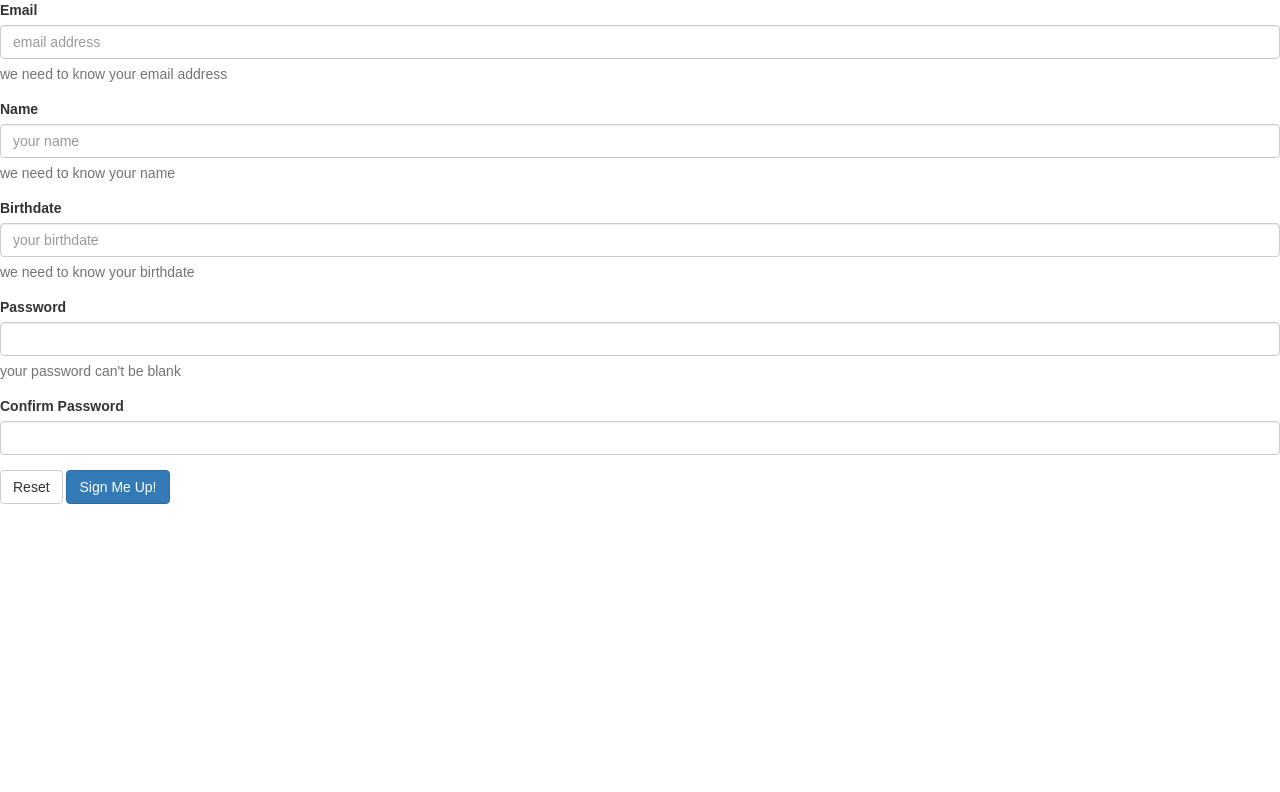
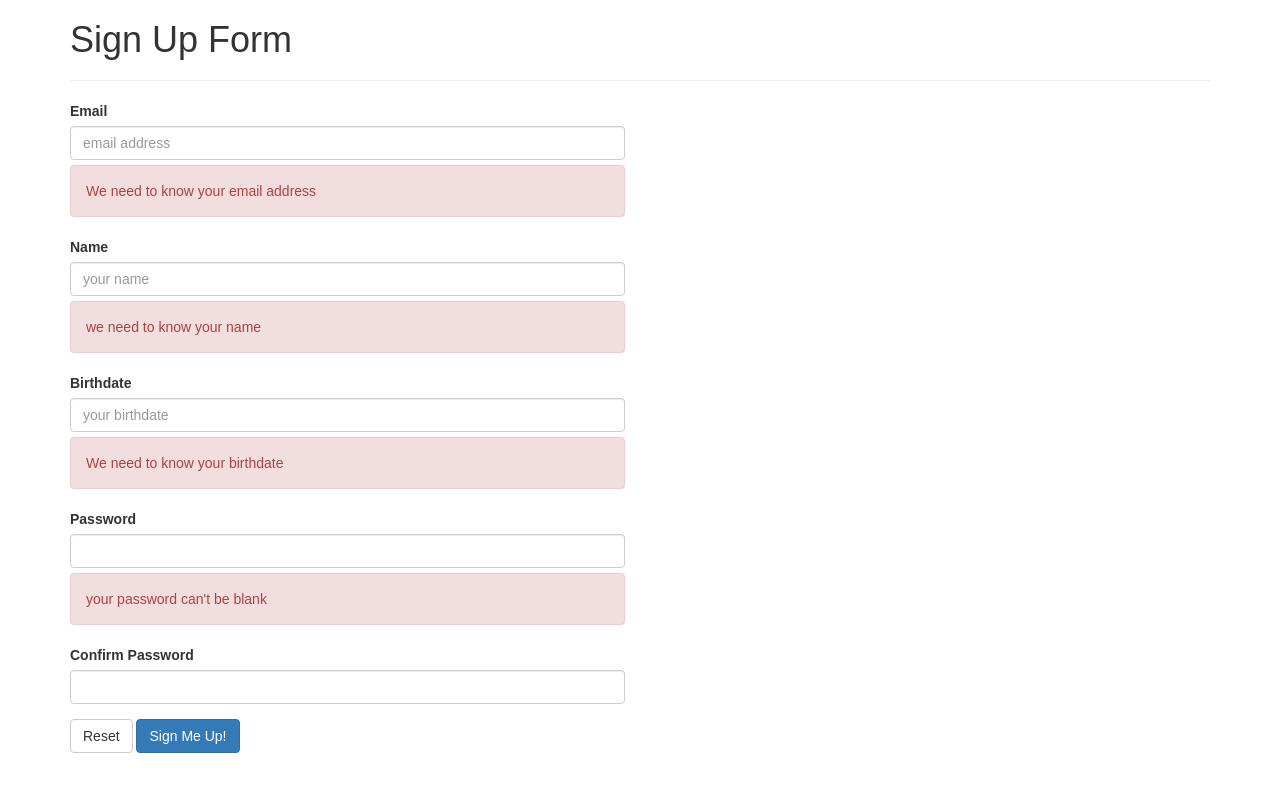
Before and after one commit to FXStrato/team-challenge, a React (Create React App) app: page / in a window 1280 px wide. Shown: the top 792 px of the page. Built offline with nearby package versions, Linux system fonts and the light colour scheme.

Commit message:
Added styling using just the css file

```diff
--- a/src/TeamSignUp.js
+++ b/src/TeamSignUp.js
@@ -43,6 +43,15 @@ class SignUpForm extends React.Component {
     var buttonEnabled = (this.state.email.valid && this.state.name.valid && this.state.dob.isValid && this.state.password.valid);
 
     return (
+      <div className="container">
+        <div className="row">
+          <div className="col-sm-12">
+            <h1>Sign Up Form</h1>
+            <hr/>
+          </div>
+        </div>
+        <div className="row">
+          <div className="col-sm-6">
             <form name="signupForm" onSubmit={(e) => this.handleSubmit(e)}>
 
               <EmailInput value={this.state.email.value} updateParent={this.updateState} />
@@ -70,8 +79,10 @@ class SignUpForm extends React.Component {
                 <button id="resetButton" type="reset" className="btn btn-default" onClick={(e)=>this.handleReset(e)}>Reset</button> {' ' /*space*/}
                 <button id="submitButton" type="submit" className="btn btn-primary" disabled={buttonEnabled}>Sign Me Up!</button>
               </div>
-
             </form>
+          </div>
+        </div>
+      </div>
     );
   }
 }
@@ -124,10 +135,10 @@ class EmailInput extends React.Component {
                 onChange={(e) => this.handleChange(e)}
         />
         {errors.missing &&
-          <p className="help-block error-missing">we need to know your email address</p>
+          <p className="help-block error-missing alert alert-danger">We need to know your email address</p>
         }
         {errors.invalid &&
-          <p className="help-block error-invalid">this is not a valid email address</p>
+          <p className="help-block error-invalid alert alert-danger">This is not a valid email address</p>
         }
       </div>
     );
@@ -169,12 +180,12 @@ class RequiredInput extends React.Component {
     return (
       <div className={inputStyle}>
         <label htmlFor={this.props.field}>{this.props.label}</label>
-        <input type={this.props.type} id={this.props.id} name={this.props.field}className="form-control" placeholder={this.props.placeholder}
+        <input type={this.props.type} id={this.props.id} name={this.props.field} className="form-control" placeholder={this.props.placeholder}
                 value={this.props.value}
                 onChange={(e) => this.handleChange(e)}
         />
         {!errors.isValid &&
-          <p className="help-block error-missing">{this.props.errorMessage}</p>
+          <p className="help-block error-missing alert alert-danger">{this.props.errorMessage}</p>
         }
       </div>
     );
@@ -236,13 +247,13 @@ class BirthdayInput extends React.Component {
                 onChange={(e) => this.handleChange(e)}
         />
         {errors.missing &&
-          <p className="help-block error-missing">we need to know your birthdate</p>
+          <p className="help-block error-missing alert alert-danger">We need to know your birthdate</p>
         }
         {errors.notDate &&
-          <p className="help-block error-invalid">that isn't a valid date</p>
+          <p className="help-block error-invalid alert alert-danger">That isn't a valid date</p>
         }
         {errors.notOldEnough &&
-          <p className="help-block error-not-old">sorry, you must be at least 13 to sign up</p>
+          <p className="help-block error-not-old alert alert-danger">Sorry, you must be at least 13 to sign up</p>
         }
       </div>
     );
@@ -290,7 +301,7 @@ class PasswordConfirmationInput extends React.Component {
                 onChange={(e) => this.handleChange(e)}
         />
         {errors.mismatched &&
-          <p className="help-block error-mismatched">passwords don't match</p>
+          <p className="help-block error-mismatched alert alert-danger">Passwords don't match</p>
         }
       </div>
     );
--- a/src/index.js
+++ b/src/index.js
@@ -1,6 +1,7 @@
 import React from 'react';
 import ReactDOM from 'react-dom';
 import SignUpForm from './TeamSignUp';
+
 import '../node_modules/bootstrap/dist/css/bootstrap.min.css';
 import './index.css';
 
```
Lines whose indentation alone changed are shown as unchanged.
